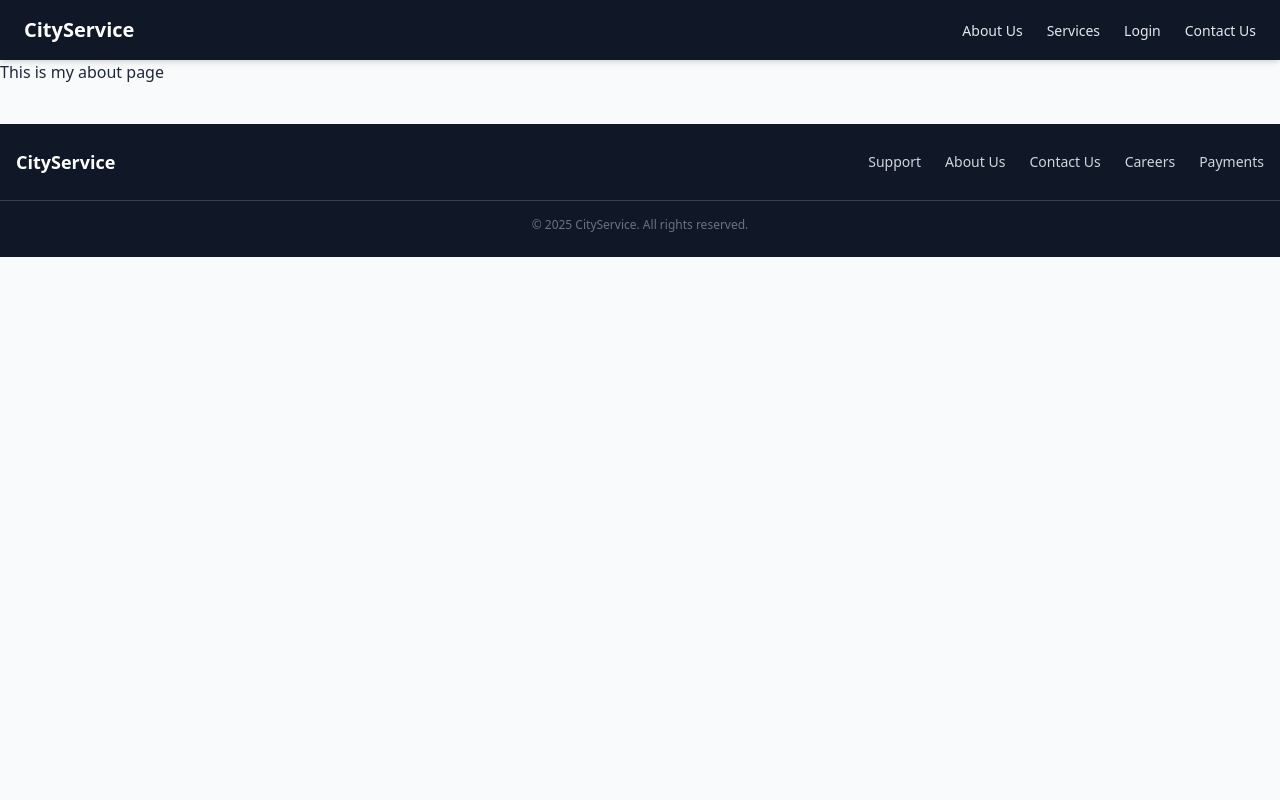
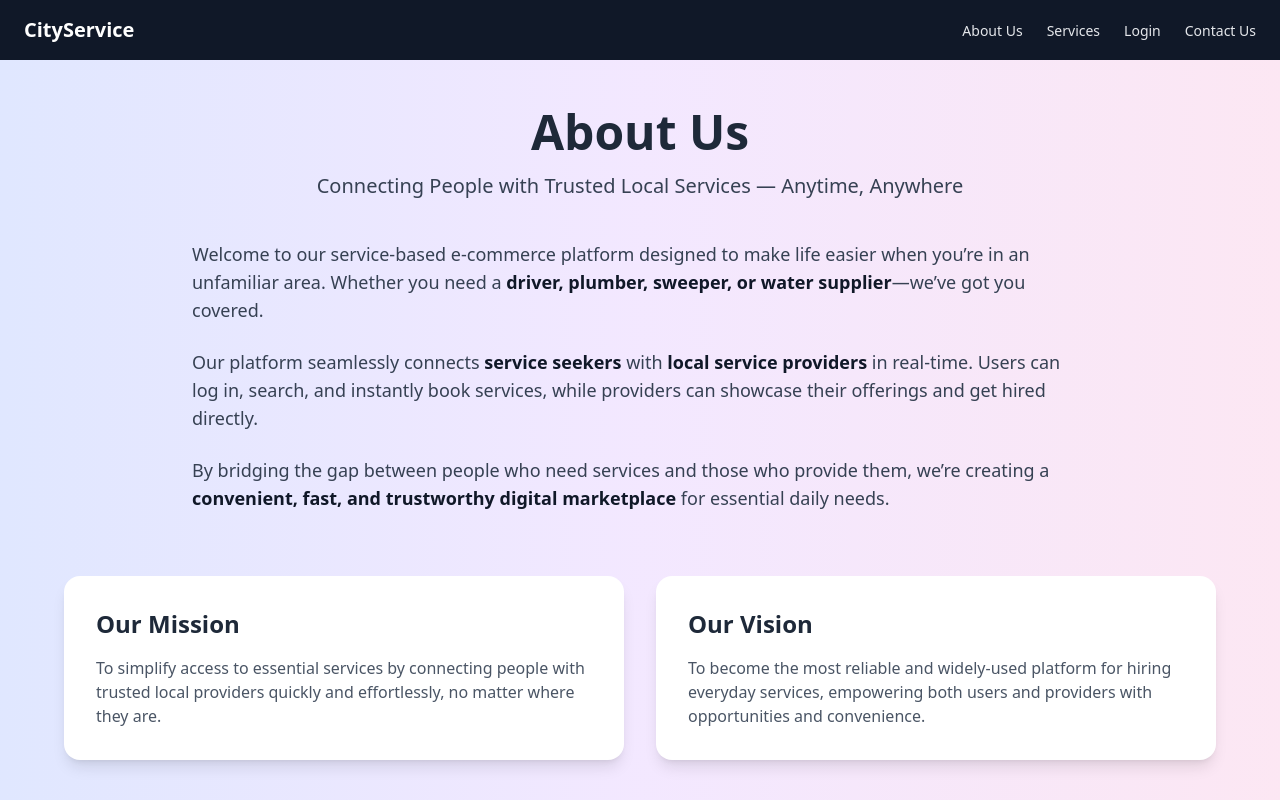
Before and after one commit to Subhas6033/cityservice, a React (Vite) app: page /about in a window 1280 px wide. Shown: the top 800 px of the page. Built offline with nearby package versions, Linux system fonts and the light colour scheme.

Commit message:
Added contact page

```diff
--- a/package.json
+++ b/package.json
@@ -11,6 +11,8 @@
   },
   "dependencies": {
     "@tailwindcss/vite": "^4.1.12",
+    "lucide-react": "^0.540.0",
+    "motion": "^12.23.12",
     "react": "^19.1.1",
     "react-dom": "^19.1.1",
     "react-router-dom": "^7.8.1",
--- a/src/Pages/About.jsx
+++ b/src/Pages/About.jsx
@@ -1,11 +1,92 @@
-import React from 'react'
+/* eslint-disable no-unused-vars */
+import React from "react";
+import { motion } from "motion/react"
 
 const About = () => {
   return (
-    <div>
-      This is my about page
+    <div className="min-h-screen px-6 py-12 bg-gradient-to-r from-indigo-100 via-purple-100 to-pink-100">
+      {/* Hero Section */}
+      <motion.div
+        className="max-w-5xl mx-auto text-center"
+        initial={{ opacity: 0, y: -40 }}
+        animate={{ opacity: 1, y: 0 }}
+        transition={{ duration: 0.8 }}
+      >
+        <h1 className="text-4xl md:text-5xl font-extrabold text-gray-800 mb-4">
+          About Us
+        </h1>
+        <p className="text-lg md:text-xl text-gray-700">
+          Connecting People with Trusted Local Services — Anytime, Anywhere
+        </p>
+      </motion.div>
+
+      {/* About Content */}
+      <motion.div
+        className="max-w-4xl mx-auto mt-10 space-y-6 text-gray-700 leading-relaxed text-center md:text-left"
+        initial={{ opacity: 0, y: 40 }}
+        animate={{ opacity: 1, y: 0 }}
+        transition={{ duration: 1, delay: 0.3 }}
+      >
+        <p className="text-lg">
+          Welcome to our service-based e-commerce platform designed to make life
+          easier when you’re in an unfamiliar area. Whether you need a{" "}
+          <span className="font-semibold text-gray-900">
+            driver, plumber, sweeper, or water supplier
+          </span>
+          —we’ve got you covered.
+        </p>
+        <p className="text-lg">
+          Our platform seamlessly connects{" "}
+          <span className="font-semibold text-gray-900">service seekers</span>{" "}
+          with{" "}
+          <span className="font-semibold text-gray-900">
+            local service providers
+          </span>{" "}
+          in real-time. Users can log in, search, and instantly book services,
+          while providers can showcase their offerings and get hired directly.
+        </p>
+        <p className="text-lg">
+          By bridging the gap between people who need services and those who
+          provide them, we’re creating a{" "}
+          <span className="font-semibold text-gray-900">
+            convenient, fast, and trustworthy digital marketplace
+          </span>{" "}
+          for essential daily needs.
+        </p>
+      </motion.div>
+
+      {/* Mission & Vision Section */}
+      <div className="max-w-6xl mx-auto mt-16 grid md:grid-cols-2 gap-8">
+        <motion.div
+          className="bg-white rounded-2xl shadow-lg p-8 cursor-pointer hover:-translate-y-2 hover:shadow-2xl transition duration-300"
+          initial={{ opacity: 0, y: 50 }}
+          animate={{ opacity: 1, y: 0 }}
+          transition={{ duration: 0.8, delay: 0.4 }}
+        >
+          <h2 className="text-2xl font-bold text-gray-800 mb-4">Our Mission</h2>
+          <p className="text-gray-600">
+            To simplify access to essential services by connecting people with
+            trusted local providers quickly and effortlessly, no matter where
+            they are.
+          </p>
+        </motion.div>
+
+        <motion.div
+          className="bg-white rounded-2xl shadow-lg p-8 cursor-pointer hover:-translate-y-2 hover:shadow-2xl transition duration-300"
+          initial={{ opacity: 0, y: 50 }}
+          animate={{ opacity: 1, y: 0 }}
+          transition={{ duration: 0.8, delay: 0.6 }}
+        >
+          <h2 className="text-2xl font-bold text-gray-800 mb-4">Our Vision</h2>
+          <p className="text-gray-600">
+            To become the most reliable and widely-used platform for hiring
+            everyday services, empowering both users and providers with
+            opportunities and convenience.
+          </p>
+        </motion.div>
+      </div>
     </div>
-  )
-}
+  );
+};
 
-export default About
+export default About;
--- a/src/Pages/Contact.jsx
+++ b/src/Pages/Contact.jsx
@@ -1,11 +1,101 @@
-import React from 'react'
+/* eslint-disable no-unused-vars */
+import React from "react";
+import { motion } from "motion/react";
+import { Mail, Phone, MapPin } from "lucide-react";
 
 const Contact = () => {
   return (
-    <div>
-      This is my Contact page
+    <div className="min-h-screen px-6 py-12 bg-gradient-to-r from-blue-100 via-purple-100 to-pink-100">
+      {/* Hero Section */}
+      <motion.div
+        className="max-w-4xl mx-auto text-center"
+        initial={{ opacity: 0, y: -40 }}
+        animate={{ opacity: 1, y: 0 }}
+        transition={{ duration: 0.8 }}
+      >
+        <h1 className="text-4xl md:text-5xl font-extrabold text-gray-800 mb-4">
+          Contact Us
+        </h1>
+        <p className="text-lg md:text-xl text-gray-700">
+          Have questions or need help? Get in touch with us anytime.
+        </p>
+      </motion.div>
+
+      {/* Contact Section */}
+      <div className="max-w-6xl mx-auto mt-12 grid md:grid-cols-2 gap-8">
+        {/* Contact Form */}
+        <motion.form
+          className="bg-white rounded-2xl shadow-lg p-8 space-y-6"
+          initial={{ opacity: 0, x: -60 }}
+          animate={{ opacity: 1, x: 0 }}
+          transition={{ duration: 0.8, delay: 0.3 }}
+        >
+          <div>
+            <label className="block text-gray-700 font-medium">Name</label>
+            <input
+              type="text"
+              placeholder="Enter your name"
+              className="w-full mt-2 px-4 py-2 border border-gray-300 rounded-lg focus:ring-2 focus:ring-purple-400 focus:outline-none"
+            />
+          </div>
+
+          <div>
+            <label className="block text-gray-700 font-medium">Email</label>
+            <input
+              type="email"
+              placeholder="Enter your email"
+              className="w-full mt-2 px-4 py-2 border border-gray-300 rounded-lg focus:ring-2 focus:ring-purple-400 focus:outline-none"
+            />
+          </div>
+
+          <div>
+            <label className="block text-gray-700 font-medium">Message</label>
+            <textarea
+              placeholder="Write your message..."
+              rows="4"
+              className="w-full mt-2 px-4 py-2 border border-gray-300 rounded-lg focus:ring-2 focus:ring-purple-400 focus:outline-none"
+            ></textarea>
+          </div>
+
+          <button
+            type="submit"
+            className="w-full bg-purple-600 text-white font-semibold py-3 rounded-lg hover:bg-purple-700 transition duration-300"
+          >
+            Send Message
+          </button>
+        </motion.form>
+
+        {/* Contact Info */}
+        <motion.div
+          className="bg-white rounded-2xl shadow-lg p-8 space-y-6"
+          initial={{ opacity: 0, x: 60 }}
+          animate={{ opacity: 1, x: 0 }}
+          transition={{ duration: 0.8, delay: 0.5 }}
+        >
+          <h2 className="text-2xl font-bold text-gray-800 mb-4">
+            Get in Touch
+          </h2>
+          <p className="text-gray-600 mb-6">
+            You can reach out to us anytime via email, phone, or by visiting our
+            office.
+          </p>
+
+          <div className="flex items-center space-x-4">
+            <Phone className="text-purple-600" />
+            <span className="text-gray-700">+91 98323 95096</span>
+          </div>
+          <div className="flex items-center space-x-4">
+            <Mail className="text-purple-600" />
+            <span className="text-gray-700">sm2733@it.jgec.ac.in</span>
+          </div>
+          <div className="flex items-center space-x-4">
+            <MapPin className="text-purple-600" />
+            <span className="text-gray-700">Kolkata, India</span>
+          </div>
+        </motion.div>
+      </div>
     </div>
-  )
-}
+  );
+};
 
-export default Contact
+export default Contact;
```
Also changed, not shown: 1 other file (tests, documents, lock files or other folders).
